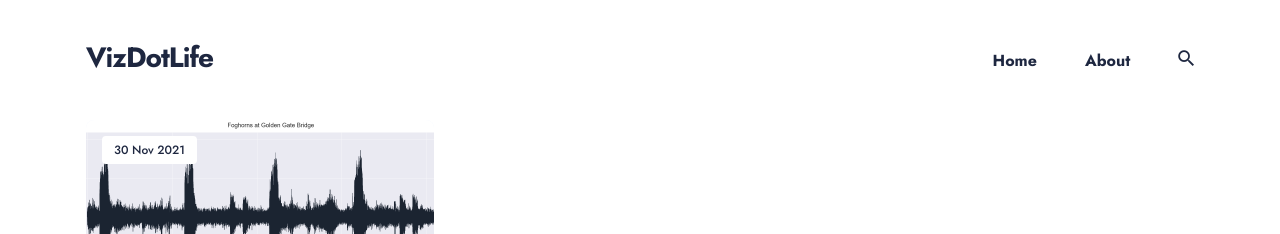
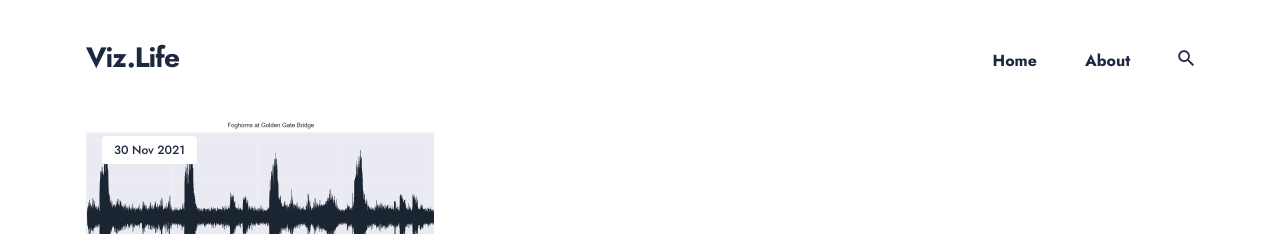
Before and after one commit to vizdotlife/vizdotlife.github.io, a Jekyll site: the page built from index.html, in a window 1280 px wide. Shown: the top 234 px of the page. Built offline with Jekyll 4.4.1, drawn with Linux system fonts in a browser that asks for light colours; nearby versions of some CDN libraries; the list of posts is cut into pages by our own code.

Commit message:
Update _config.yml

```diff
--- a/_config.yml
+++ b/_config.yml
@@ -1,6 +1,6 @@
 #-------------------------------
 # Site Settings
-title: VizDotLife
+title: Viz.Life
 logo: # You can add own logo. For example '/images/logo.png'.
 description: Cardano based artist.
 baseurl: "" # the subpath of your site, e.g. /blog
@@ -11,7 +11,7 @@ color_scheme: light # You can choose three modes auto, light, and dark. By defau
 #-------------------------------
 # Author Settings
 author:
-  author__name: VizDotLife
+  author__name: Viz.Life
   author__bio: A Cardano based artist inspired by what's around me and taking snapshots of moments in time.
   author__avatar: '/images/explore_cnfts/blog-profile-image.jpg'
 
```
